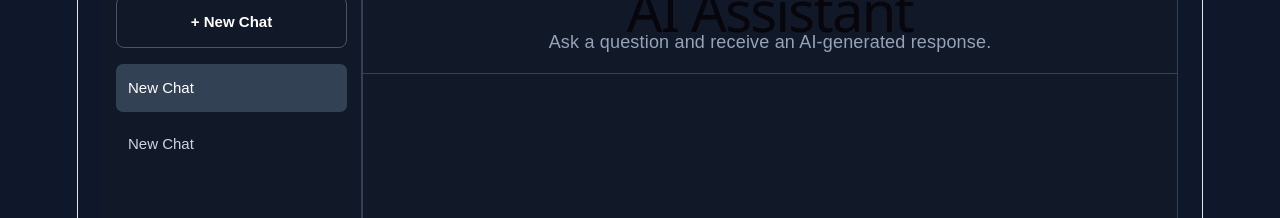
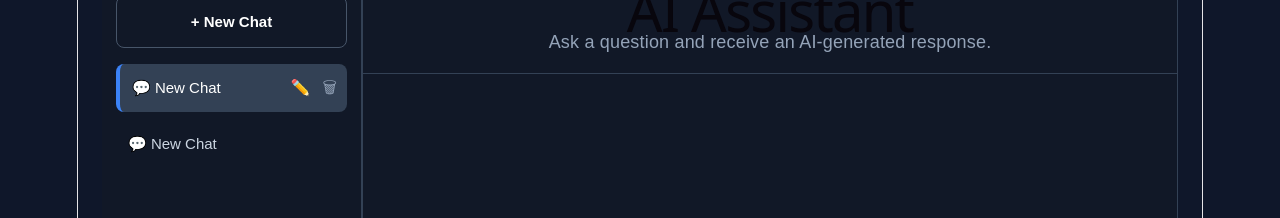
Before and after one commit to Shashinka26/AI-Learning, a React (Vite) app in the folder Frontend/: page / in a window 1280 px wide. Both pictures are taken after typing "Sample" into the empty fields and a click on the button "+ New Chat". Shown: the part 48-266 px from the top of the page. Built offline with nearby package versions, Linux system fonts and the light colour scheme.

Commit message:
feat: add inline conversation rename and improve sidebar

```diff
--- a/Frontend/src/App.css
+++ b/Frontend/src/App.css
@@ -292,3 +292,127 @@ body {
   display: flex;
   flex-direction: column;
 }
+.conversation-item.active {
+  background: #334155;
+  color: white;
+  border-left: 4px solid #3b82f6;
+}
+.conversation-row {
+  display: flex;
+  align-items: center;
+  border-radius: 8px;
+  overflow: hidden;
+}
+
+.conversation-row:hover {
+  background: #1e293b;
+}
+
+.conversation-row.active {
+  background: #334155;
+  border-left: 4px solid #3b82f6;
+}
+
+.conversation-item {
+  flex: 1;
+  min-width: 0;
+  padding: 11px 12px;
+  border: none;
+  background: transparent;
+  color: #cbd5e1;
+  text-align: left;
+  font-size: 15px;
+  cursor: pointer;
+}
+
+.conversation-row.active .conversation-item {
+  color: white;
+}
+
+.delete-conversation-button {
+  padding: 10px;
+  border: none;
+  background: transparent;
+  color: #94a3b8;
+  cursor: pointer;
+  opacity: 0;
+}
+
+.conversation-row:hover .delete-conversation-button {
+  opacity: 1;
+}
+
+.delete-conversation-button:hover {
+  color: #f87171;
+}
+.conversation-actions {
+  display: flex;
+  align-items: center;
+  gap: 2px;
+  padding-right: 6px;
+}
+
+.conversation-action-button {
+  border: none;
+  background: transparent;
+  color: #94a3b8;
+  cursor: pointer;
+  padding: 6px;
+  opacity: 0;
+}
+
+.conversation-row:hover .conversation-action-button,
+.conversation-row.active .conversation-action-button {
+  opacity: 1;
+}
+
+.conversation-action-button.edit:hover {
+  color: #60a5fa;
+}
+
+.conversation-action-button.delete:hover {
+  color: #f87171;
+}
+
+.conversation-action-button.save {
+  opacity: 1;
+  color: #4ade80;
+}
+
+.conversation-action-button.cancel {
+  opacity: 1;
+  color: #f87171;
+}
+
+.conversation-rename-input {
+  flex: 1;
+  min-width: 0;
+  margin: 6px;
+  padding: 8px 10px;
+  border: 1px solid #3b82f6;
+  border-radius: 6px;
+  background: #0f172a;
+  color: white;
+  outline: none;
+}
+.conversation-actions {
+  display: flex;
+  align-items: center;
+  gap: 4px;
+}
+
+.conversation-action-button {
+  background: transparent;
+  border: none;
+  cursor: pointer;
+  padding: 4px;
+  font-size: 16px;
+}
+
+.conversation-rename-input {
+  flex: 1;
+  padding: 6px 8px;
+  border-radius: 6px;
+  border: 1px solid #3b82f6;
+  outline: none;
+}
--- a/Frontend/src/App.tsx
+++ b/Frontend/src/App.tsx
@@ -1,4 +1,4 @@
-import { useState } from "react";
+import { useEffect, useState } from "react";
 import type { Message } from "./types/Message";
 import type { Conversation } from "./types/Conversation";
 import "./App.css";
@@ -26,12 +26,60 @@ const createNewConversation = (): Conversation => {
 function App() {
   const [prompt, setPrompt] = useState("");
 
-  const [conversations, setConversations] = useState<Conversation[]>(() => [
-    createNewConversation(),
-  ]);
+  const [conversations, setConversations] =
+  useState<Conversation[]>(() => {
+    const savedConversations =
+      localStorage.getItem("conversations");
+
+    if (savedConversations) {
+      return JSON.parse(savedConversations);
+    }
+
+    return [createNewConversation()];
+  });
+  const handleSelectConversation = (conversationId: string) => {
+  setCurrentConversationId(conversationId);
+  setPrompt("");
+  setError("");
+};
+
+  const handleRenameConversation = (
+  conversationId: string,
+  newTitle: string,
+) => {
+  const trimmedTitle = newTitle.trim();
+
+  if (!trimmedTitle) {
+    return;
+  }
+
+  setConversations((currentConversations) =>
+    currentConversations.map((conversation) =>
+      conversation.id === conversationId
+        ? {
+            ...conversation,
+            title: trimmedTitle,
+            updatedAt: new Date(),
+          }
+        : conversation,
+    ),
+  );
+};
 
   const [currentConversationId, setCurrentConversationId] =
-    useState<string>(() => conversations[0].id);
+  useState<string>(() => {
+    const savedConversations =
+      localStorage.getItem("conversations");
+
+    if (savedConversations) {
+      const conversations: Conversation[] =
+        JSON.parse(savedConversations);
+
+      return conversations[0].id;
+    }
+
+    return createNewConversation().id;
+  });
 
   const [loading, setLoading] = useState(false);
   const [error, setError] = useState("");
@@ -39,9 +87,32 @@ function App() {
   const currentConversation = conversations.find(
     (conversation) => conversation.id === currentConversationId,
   );
+  useEffect(() => {
+  localStorage.setItem(
+    "conversations",
+    JSON.stringify(conversations)
+  );
+}, [conversations]);
+ const handleDeleteConversation = (conversationId: string) => {
+  setConversations((currentConversations) => {
+    const remainingConversations = currentConversations.filter(
+      (conversation) => conversation.id !== conversationId,
+    );
 
-  const handleSelectConversation = (conversationId: string) => {
-    setCurrentConversationId(conversationId);
+    if (remainingConversations.length === 0) {
+      const newConversation = createNewConversation();
+      setCurrentConversationId(newConversation.id);
+
+      return [newConversation];
+    }
+
+    if (conversationId === currentConversationId) {
+      setCurrentConversationId(remainingConversations[0].id);
+    }
+
+    return remainingConversations;
+  });
+
   setPrompt("");
   setError("");
 };
@@ -58,7 +129,14 @@ function App() {
 
         return {
   ...conversation,
+
+  title:
+    conversation.title === "New Chat" && message.sender === "user"
+      ? message.text.slice(0, 35)
+      : conversation.title,
+
   messages: [...conversation.messages, message],
+
   updatedAt: new Date(),
 };
       }),
@@ -144,6 +222,7 @@ function App() {
   currentConversationId={currentConversationId}
   onNewChat={handleNewChat}
   onSelectConversation={handleSelectConversation}
+  onDeleteConversation={handleDeleteConversation}
 />
 
       <section className="chat-card">
--- a/Frontend/src/components/Sidebar.tsx
+++ b/Frontend/src/components/Sidebar.tsx
@@ -1,3 +1,4 @@
+import { useState } from "react";
 import type { Conversation } from "../types/Conversation";
 
 type SidebarProps = {
@@ -5,6 +6,11 @@ type SidebarProps = {
   currentConversationId: string;
   onNewChat: () => void;
   onSelectConversation: (conversationId: string) => void;
+  onDeleteConversation: (conversationId: string) => void;
+  onRenameConversation: (
+    conversationId: string,
+    newTitle: string,
+  ) => void;
 };
 
 function Sidebar({
@@ -12,7 +18,29 @@ function Sidebar({
   currentConversationId,
   onNewChat,
   onSelectConversation,
+  onDeleteConversation,
+  onRenameConversation,
 }: SidebarProps) {
+  const [editingConversationId, setEditingConversationId] =
+  useState<string | null>(null);
+
+const [editingTitle, setEditingTitle] = useState("");
+
+const startEditing = (conversation: Conversation) => {
+  setEditingConversationId(conversation.id);
+  setEditingTitle(conversation.title);
+};
+
+const saveRename = () => {
+  if (!editingConversationId) {
+    return;
+  }
+
+  onRenameConversation(editingConversationId, editingTitle);
+
+  setEditingConversationId(null);
+  setEditingTitle("");
+};
   return (
     <aside className="sidebar">
       <button
@@ -25,18 +53,62 @@ function Sidebar({
 
       <div className="conversation-list">
         {conversations.map((conversation) => (
-          <button
-            type="button"
+          <div
             key={conversation.id}
             className={
               conversation.id === currentConversationId
-                ? "conversation-item active"
-                : "conversation-item"
+                ? "conversation-row active"
+                : "conversation-row"
             }
-            onClick={() => onSelectConversation(conversation.id)}
           >
-            {conversation.title}
-          </button>
+            {editingConversationId === conversation.id ? (
+  <input
+    className="conversation-rename-input"
+    value={editingTitle}
+    onChange={(event) => setEditingTitle(event.target.value)}
+    onKeyDown={(event) => {
+      if (event.key === "Enter") {
+        saveRename();
+      }
+    }}
+    onBlur={saveRename}
+    autoFocus
+  />
+) : (
+  <button
+    type="button"
+    className="conversation-item"
+    onClick={() => onSelectConversation(conversation.id)}
+  >
+    💬{" "}
+    {conversation.title.length > 25
+      ? conversation.title.slice(0, 25) + "..."
+      : conversation.title}
+  </button>
+)}
+
+<div className="conversation-actions">
+  <button
+    type="button"
+    className="conversation-action-button"
+    onClick={() => startEditing(conversation)}
+    aria-label="Rename conversation"
+  >
+    ✏️
+  </button>
+
+  <button
+    type="button"
+    className="conversation-action-button"
+    onClick={() => onDeleteConversation(conversation.id)}
+    aria-label="Delete conversation"
+  >
+    🗑
+  </button>
+</div>
+
+
+          </div>
         ))}
       </div>
     </aside>
```
Lines whose indentation alone changed are shown as unchanged.
